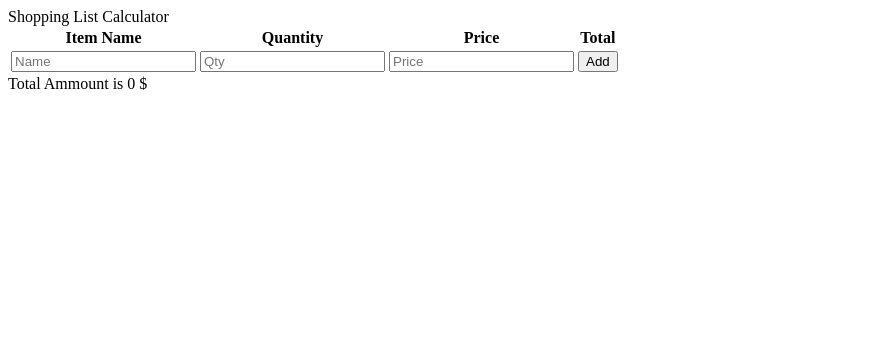
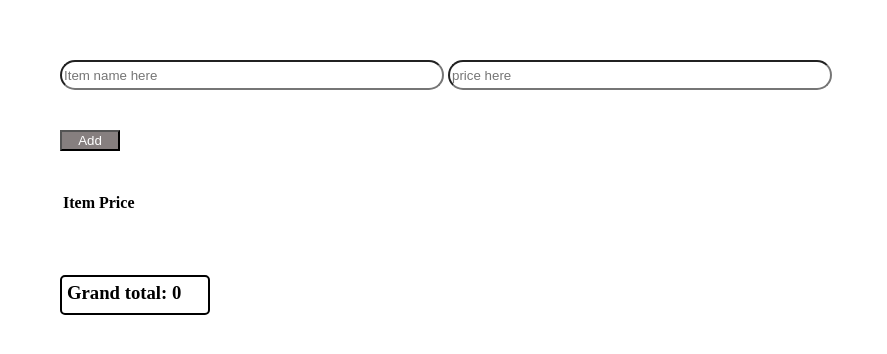
Before and after one commit to acciojob/shopping-cart-shravany856, a website: page index.html in a window 1280 px wide. Shown: the whole page, without its empty margins (0-887 px from the left). Drawn offline with Linux system fonts and the light colour scheme.

Commit message:
Add files via upload

```diff
--- /dev/null
+++ b/index.css
@@ -0,0 +1,45 @@
+*{
+    box-sizing: border-box;
+}
+body{
+
+    margin: 60px;
+    justify-content: center;
+    align-items: center;
+
+
+}
+
+
+input{
+    width: 30vw;
+    height: 30px;
+    border-radius: 50px;
+    gap: 100px;
+
+}
+button{
+    position: relative;
+    margin-top: 40px;
+    background-color: transparent;
+    width: 60px;
+    background-color: rgb(134, 127, 127);
+    color: white;
+
+}
+
+.table{
+    margin-top: 40px;
+    border: 4px;
+
+}
+
+h3{
+    margin-top: 60px;
+    padding: 5px;
+    border: 2px solid black;
+    width: 150px;
+    height: 40px;
+    border-radius: 5px;
+
+}
--- a/index.html
+++ b/index.html
@@ -1,39 +1,27 @@
 <!DOCTYPE html>
 <html lang="en">
-
 <head>
     <meta charset="UTF-8">
+    <meta http-equiv="X-UA-Compatible" content="IE=edge">
     <meta name="viewport" content="width=device-width, initial-scale=1.0">
-	<title>Shoping List</title>
-	<link rel="stylesheet" href="./css/list.css">
-<script src="./js/list.js"></script>
+    <title>Shopping Cart</title>
+    <link rel="stylesheet" href="index.css">
 </head>
+<body>
+   <div class="input"> <input id="item-name-input" type="text" placeholder="Item name here" >
+    <input id="item-price-input" type="text" placeholder="price here">
+    </div>
+    <button id="add">Add</button>
 
-<body>
-	<header id="heading">
-		Shopping List Calculator
-	</header>
-	<main onload="render()">
-		<table id="table1">
-			<caption></caption>
+    <div class="table">
+        <table id="table">
             <tr>
-				<th>Item Name</th>
-				<th>Quantity</th>
+                <th>Item</th>
                 <th>Price</th>
-				<th>Total</th>
-			</tr>
-			<tr>
-        <form id="myinputs">
-          <td><input type="text" id="item-name-input" placeholder="Name"></td>
-          <td><input type="text" id="item-qty-input" placeholder="Qty"></td>
-          <td><input type="text" id="item-price-input" placeholder="Price"></td>
-        </form>
-        <td><button id="add" onclick="addData();">Add</button></td>
             </tr>
         </table>
-    <div id="total">Total Ammount is 0 $</div>
-  </main>
-	<footer></footer>
+    </div>
+    <h3>Grand total: <span id="total">0</span> </h3>
+    <script src="index.js"></script>
 </body>
-
 </html>
--- a/index.js
+++ b/index.js
@@ -1,4 +1,36 @@
-const app =require('./app.js');
-app.listen('3000',()=>{
-  console.log("Listening on port 3000");
-})
+let itemInput = document.getElementById('item-name-input');
+let priceInput = document.getElementById('item-price-input');
+let button = document.getElementById('add');
+
+let table = document.getElementById('table');
+let total = document.getElementById('total');
+
+let priceArr = [];
+function addItem() {
+    let item = itemInput.value;
+    let price = priceInput.value;
+    let sum = 0;
+
+
+    if(item != '' && price!= ''){
+        let row = document.createElement('tr');
+        priceArr.push(parseInt(price));
+        //console.log(priceArr);
+        row.innerHTML = `<td>${item}</td> <td>${price}</td>`
+
+        for(let i=0; i < priceArr.length; i++){
+            sum += priceArr[i];
+        }
+
+        console.log(sum);
+        table.append(row);
+        total.innerText = sum;
+
+        itemInput.value = '';
+        priceInput.value = '';
+    }
+
+
+}
+
+button.addEventListener('click', addItem)
```
Lines whose indentation alone changed are shown as unchanged.
